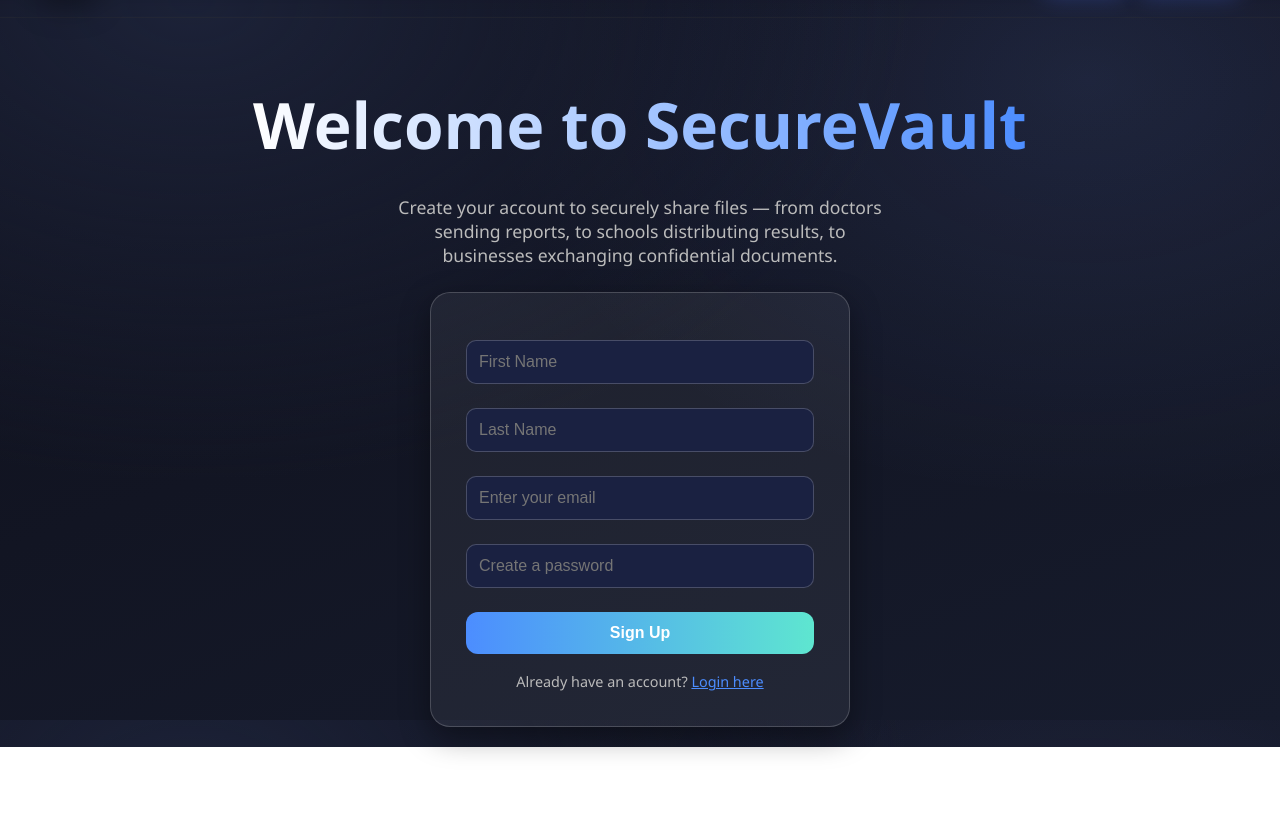
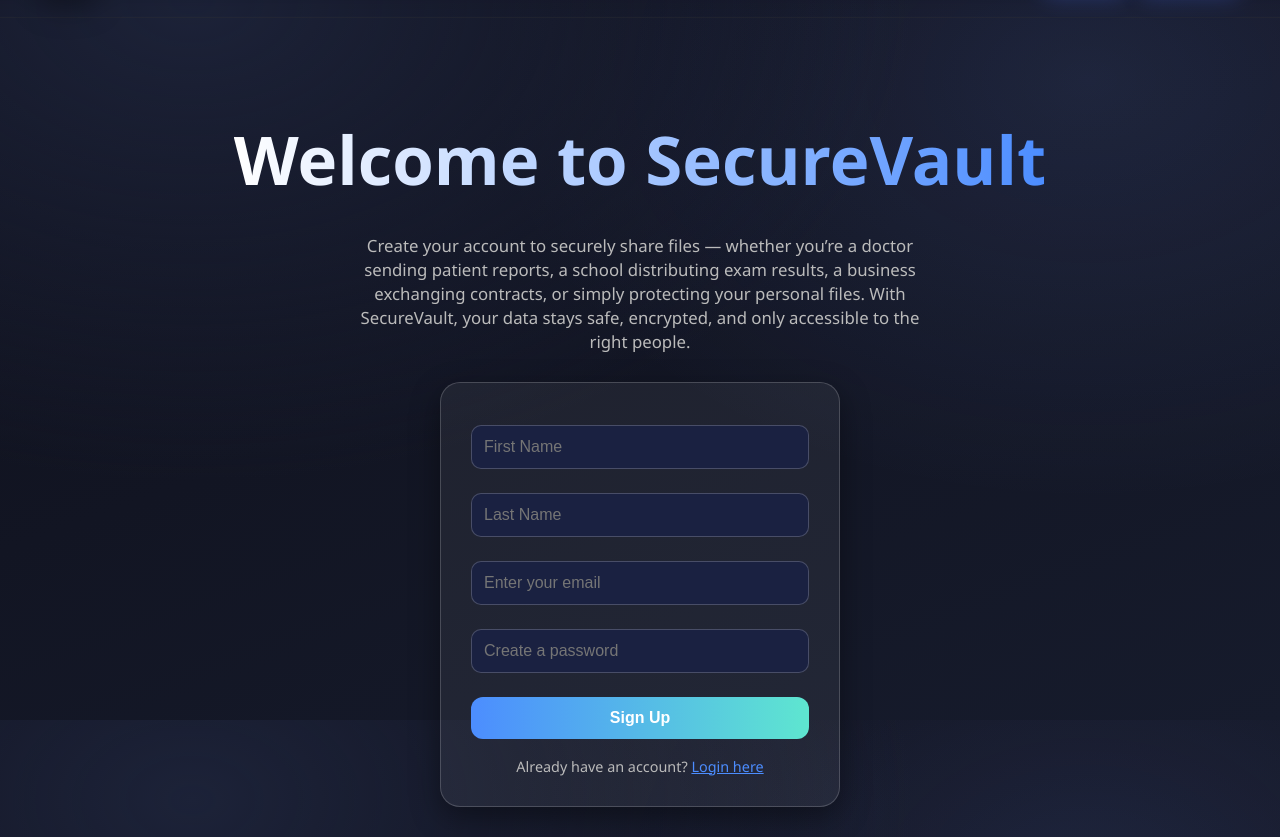
Before and after one commit to pardeep383/SecureVault, a plain HTML site: page frontend/signup.html in a window 1280 px wide. Shown: the part 80-917 px from the top of the page. Before the commit the page ends 827 px from the top, so only its background shows below. Drawn offline with Linux system fonts and the light colour scheme.

Commit message:
Improve signup page layout and subtitle text

```diff
--- a/frontend/signup.html
+++ b/frontend/signup.html
@@ -12,7 +12,7 @@
             color: #fff;
             display: flex;
             flex-direction: column;
-            height: 100vh;
+            min-height: 100vh;
         }
 
         header {
@@ -69,36 +69,38 @@
             display: flex;
             flex-direction: column;
             align-items: center;
-            justify-content: center;
-            padding: 20px;
+            justify-content: flex-start;
+            padding: 30px 20px;
+            margin-top: 20px; /* ⬆ moves content upwards */
             text-align: center;
         }
 
         h1 {
-            font-size: clamp(2.8rem, 6vw, 4rem);
+            font-size: clamp(3.2rem, 6vw, 4.2rem);
             font-weight: 900;
-            margin-bottom: 10px;
+            margin-bottom: 12px;
             background: linear-gradient(90deg, #ffffff, #4c8dff);
             -webkit-background-clip: text;
             -webkit-text-fill-color: transparent;
         }
 
         .subtitle {
-            font-size: 1.1rem;
+            font-size: 1.05rem;
             color: #bbb;
-            margin-bottom: 25px;
-            max-width: 500px;
+            margin-bottom: 28px;
+            max-width: 600px;
+            line-height: 1.5rem;
         }
 
         .signup-box {
             background: rgba(255,255,255,0.06);
             border: 1px solid rgba(255,255,255,0.18);
             border-radius: 20px;
-            padding: 35px;
+            padding: 30px;
             box-shadow: 0 10px 30px rgba(0,0,0,0.4);
             backdrop-filter: blur(12px);
             width: 100%;
-            max-width: 420px;
+            max-width: 400px;
             text-align: center;
         }
 
@@ -161,10 +163,11 @@
 
     <!-- Main -->
     <main>
-        <h1>Welcome to SecureVault</h1>
+        <h1>Welcome to <strong>SecureVault</strong></h1>
         <p class="subtitle">
-            Create your account to securely share files — from doctors sending reports,
-            to schools distributing results, to businesses exchanging confidential documents.
+            Create your account to securely share files — whether you’re a doctor sending patient reports,
+            a school distributing exam results, a business exchanging contracts, or simply protecting your personal files.
+            With SecureVault, your data stays safe, encrypted, and only accessible to the right people.
         </p>
 
         <div class="signup-box">
```
